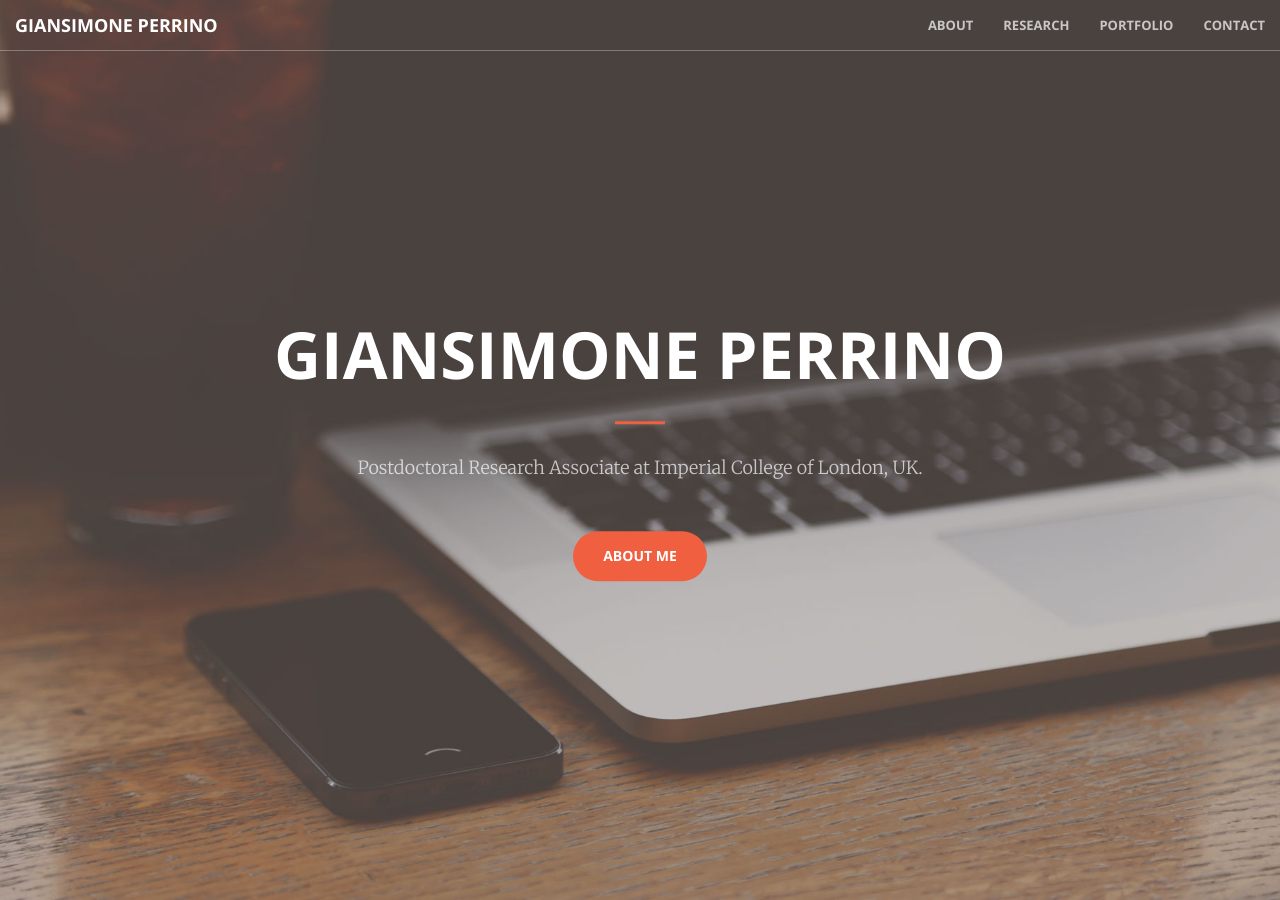
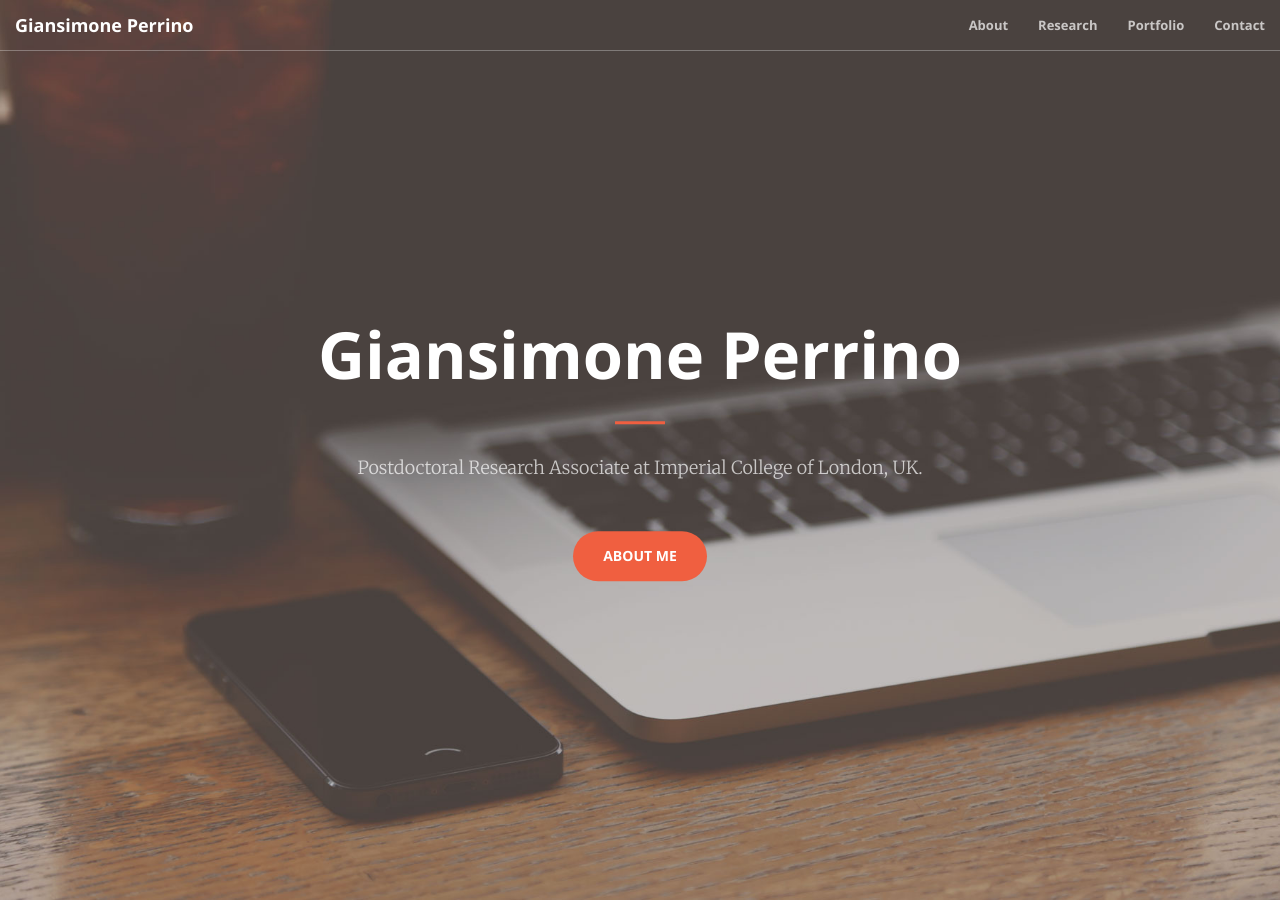
Before and after one commit to giansimone/giansimone.github.io, a Jekyll site: the page built from index.html, in a window 1280 px wide and 900 px high. Built offline with Jekyll 4.4.1, drawn with Linux system fonts in a browser that asks for light colours.

Commit message:
Change text-transform.

```diff
--- a/_sass/_base.scss
+++ b/_sass/_base.scss
@@ -78,7 +78,7 @@ aside {
         color: $theme-primary;
         @include sans-serif-font;
         font-weight: 700;
-        text-transform: uppercase;
+        text-transform: capitalize;
         &:hover,
         &:focus {
             color: darken($theme-primary, 10%);
@@ -88,7 +88,7 @@ aside {
         > li {
             > a,
             > a:focus {
-                text-transform: uppercase;
+                text-transform: capitalize;
                 font-weight: 700;
                 font-size: 13px;
                 color: $theme-dark;
@@ -166,7 +166,7 @@ header {
         .header-content-inner {
             h1 {
                 font-weight: 700;
-                text-transform: uppercase;
+                text-transform: capitalize;
                 margin-top: 0;
                 margin-bottom: 0;
             }
```
